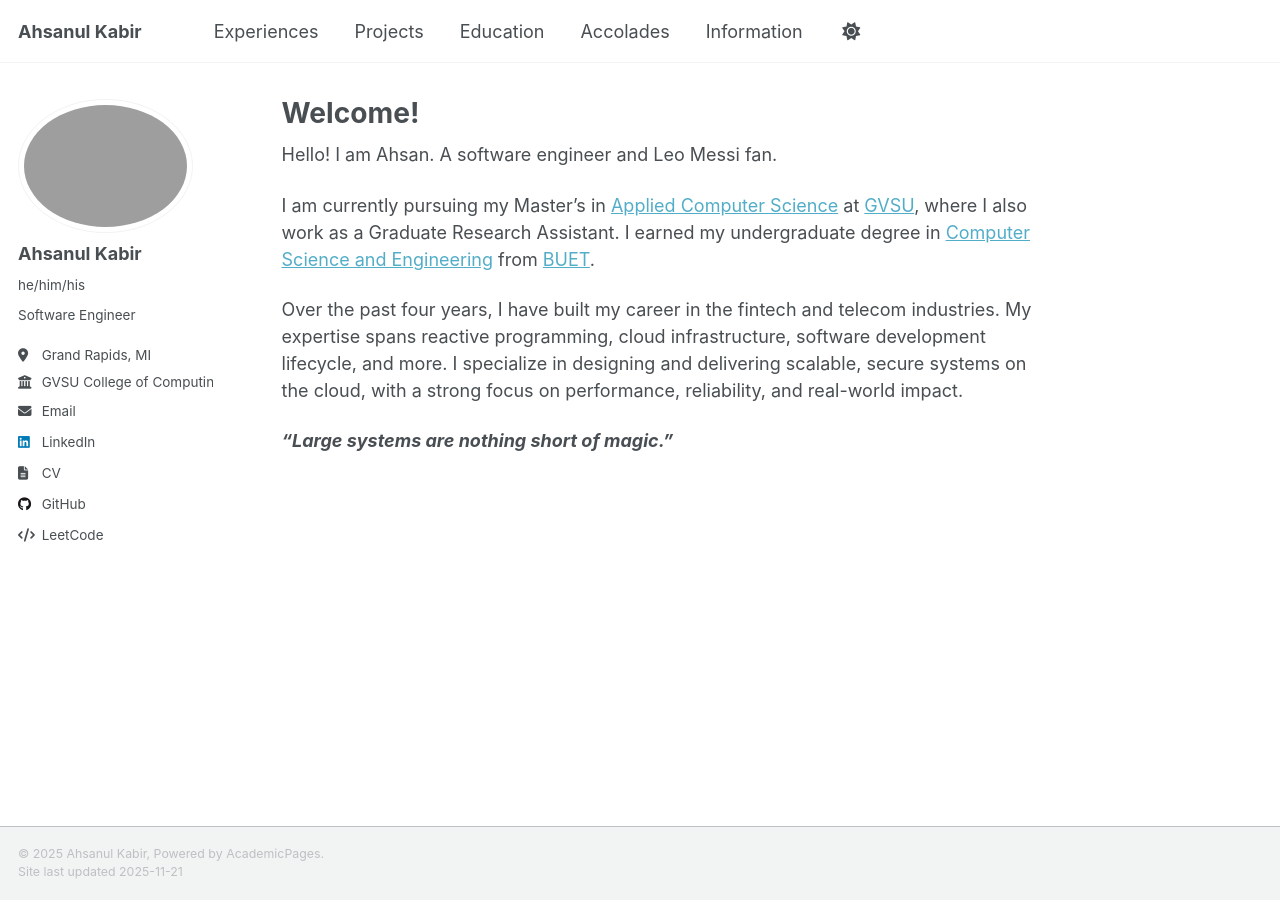
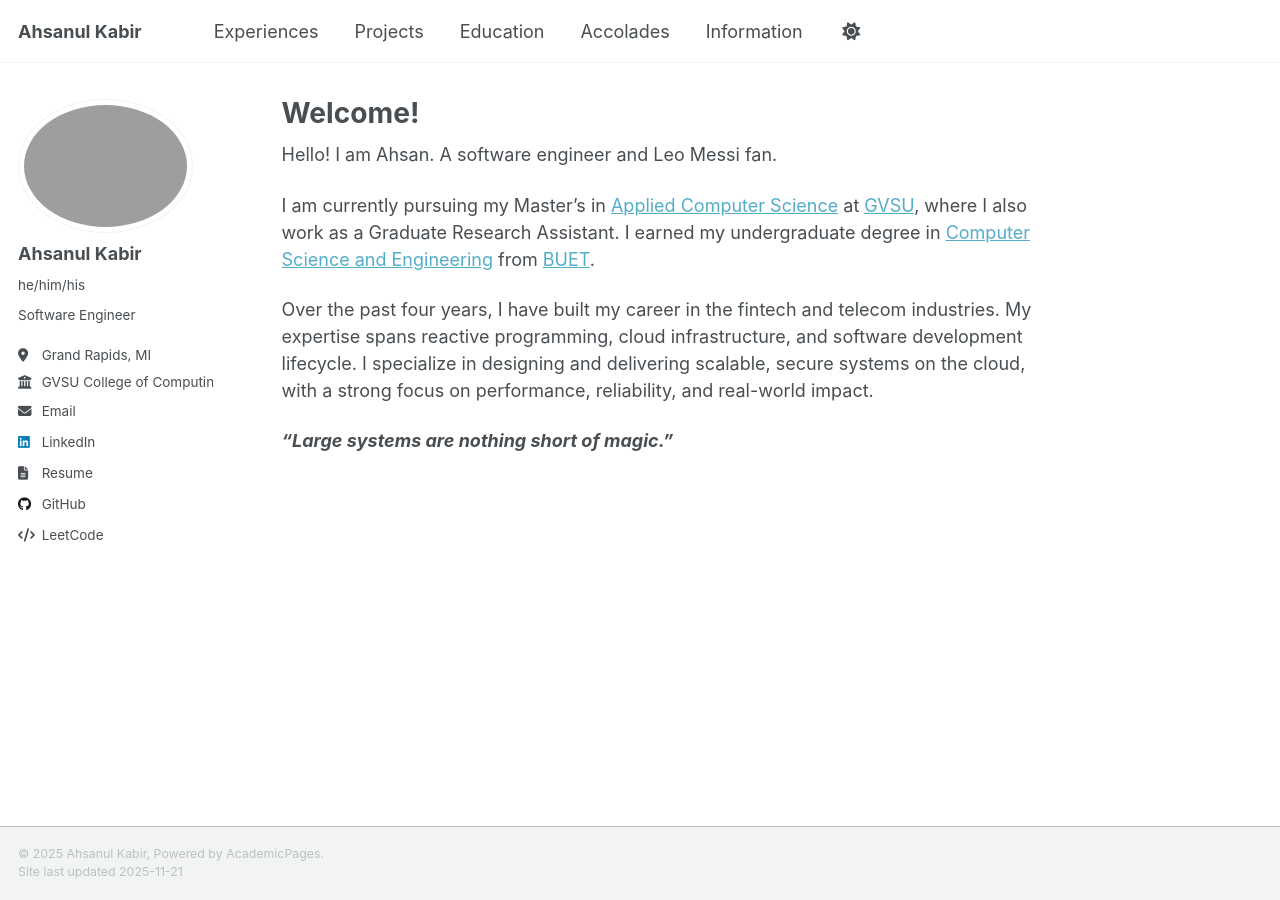
Before and after one commit to kowshid/kowshid.github.io, a Jekyll site: the page built from _pages/about.md, in a window 1280 px wide. Built offline with Jekyll 4.4.1, drawn with Linux system fonts in a browser that asks for light colours; a script that is not in the unit is left out.

Commit message:
Update Resume

```diff
--- a/_includes/author-profile.html
+++ b/_includes/author-profile.html
@@ -122,7 +122,7 @@
       {% endif %}
       <li>
         <a href="{{ '/files/Resume_AhsanulKabir.pdf' | relative_url }}" target="_blank" rel="noopener noreferrer">
-          <i class="fas fa-fw fa-file-alt icon-pad-right" aria-hidden="true"></i>CV
+          <i class="fas fa-fw fa-file-alt icon-pad-right" aria-hidden="true"></i>Resume
         </a>
       </li>
       {% if author.github %}
--- a/_pages/about.md
+++ b/_pages/about.md
@@ -11,6 +11,6 @@ Hello! I am Ahsan. A software engineer and Leo Messi fan.
 
 I am currently pursuing my Master’s in <a href="https://www.gvsu.edu/catalog/program/master-of-science-in-applied-computer-science.htm" target="_blank" rel="noopener noreferrer">Applied Computer Science</a> at <a href="https://www.gvsu.edu/computing" target="_blank" rel="noopener noreferrer">GVSU</a>, where I also work as a Graduate Research Assistant. I earned my undergraduate degree in <a href="https://cse.buet.ac.bd/" target="_blank" rel="noopener noreferrer">Computer Science and Engineering</a> from <a href="https://www.buet.ac.bd/web/" target="_blank" rel="noopener noreferrer">BUET</a>.
 
-Over the past four years, I have built my career in the fintech and telecom industries. My expertise spans reactive programming, cloud infrastructure, software development lifecycle, and more. I specialize in designing and delivering scalable, secure systems on the cloud, with a strong focus on performance, reliability, and real-world impact.
+Over the past four years, I have built my career in the fintech and telecom industries. My expertise spans reactive programming, cloud infrastructure, and software development lifecycle. I specialize in designing and delivering scalable, secure systems on the cloud, with a strong focus on performance, reliability, and real-world impact.
 
 ***"Large systems are nothing short of magic."***
```
Also changed, not shown: _data/navigation.yml (+0 -9 lines), _pages/education.md (+1 -1 lines), 1 other file.
